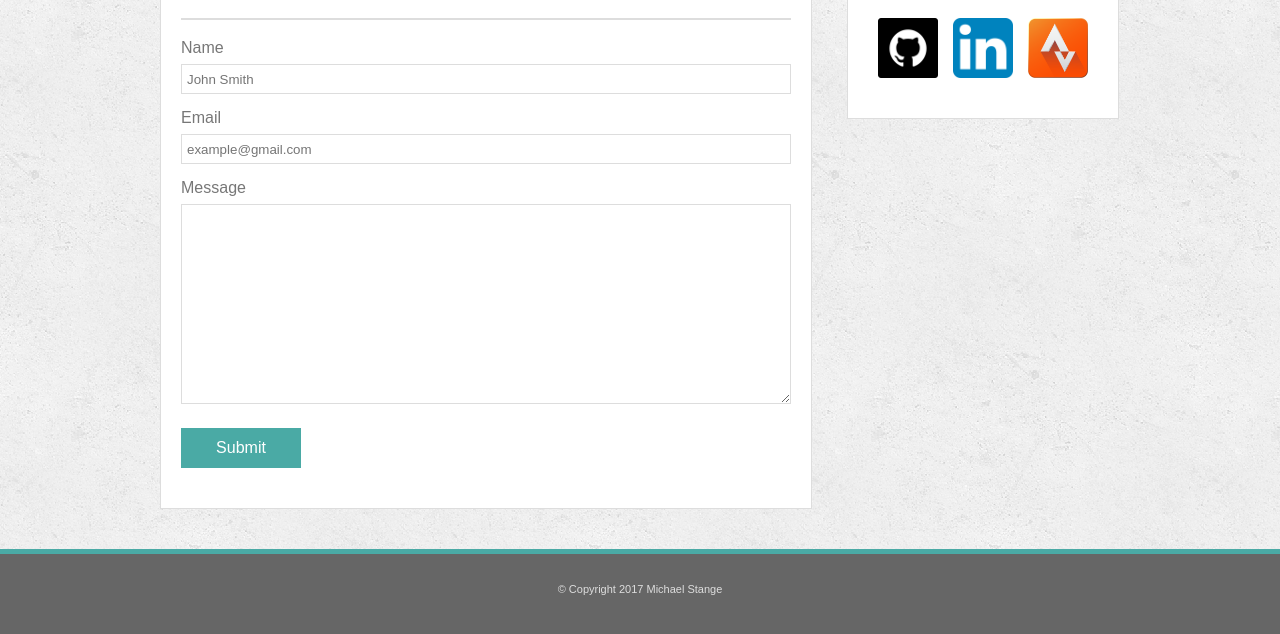
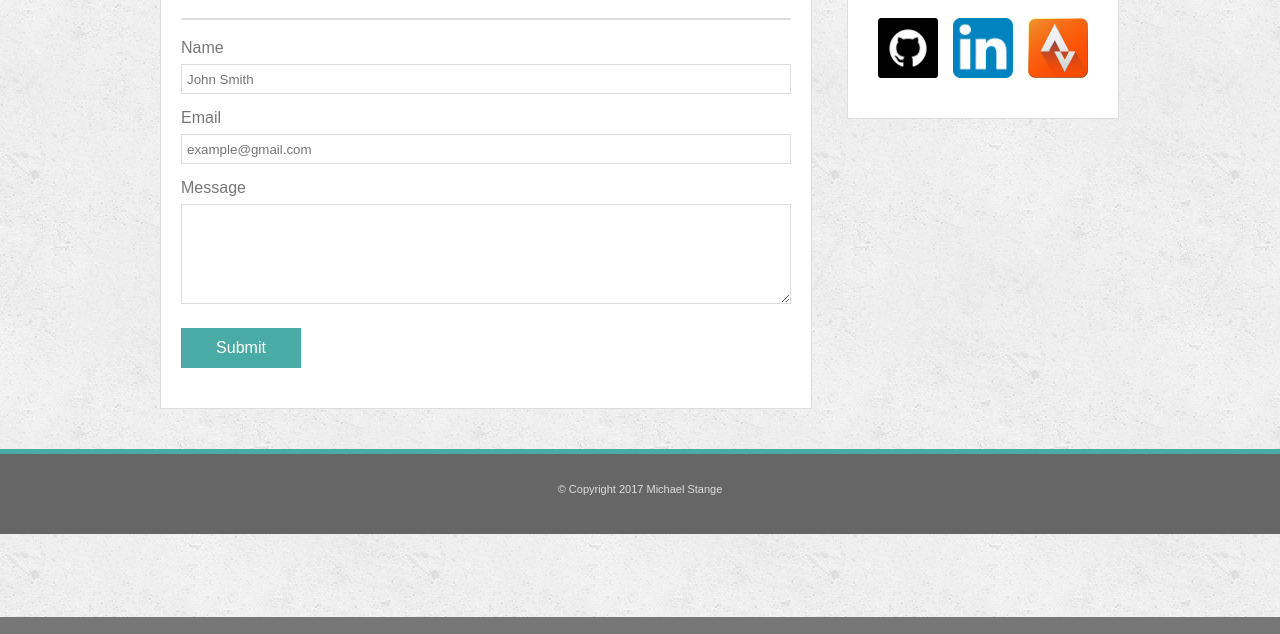
Before and after one commit to mstange22/Basic-Portfolio, a plain HTML site: page contact.html in a window 1280 px wide. Shown: the part 183-817 px from the top of the page. Drawn offline with Linux system fonts and the light colour scheme.

Commit message:
this should do it

```diff
--- a/assets/css/style.css
+++ b/assets/css/style.css
@@ -271,7 +271,7 @@ input[type=submit]:hover {
 
 #form-message {
 	width: 100%;
-	height: 200px;
+	height: 100px;
 	padding: 5px 5px;
 	margin-top: 8px;
 	margin-bottom: 16px;
```
Also changed, not shown: index.html (+1 -1 lines).
